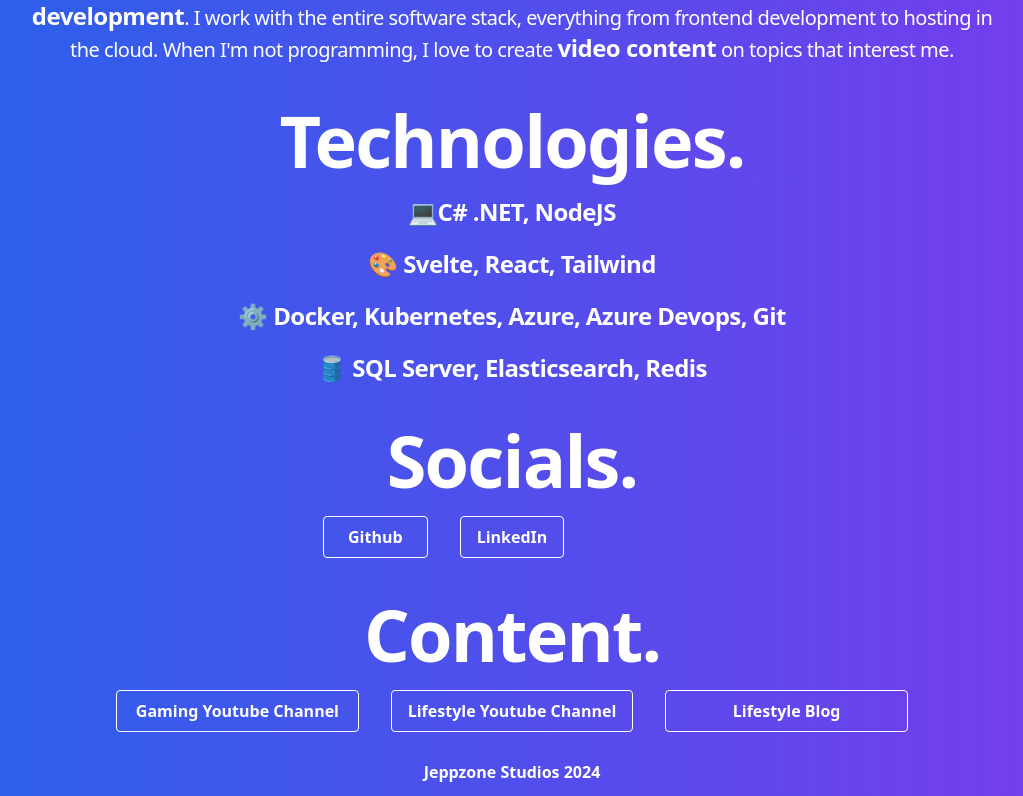
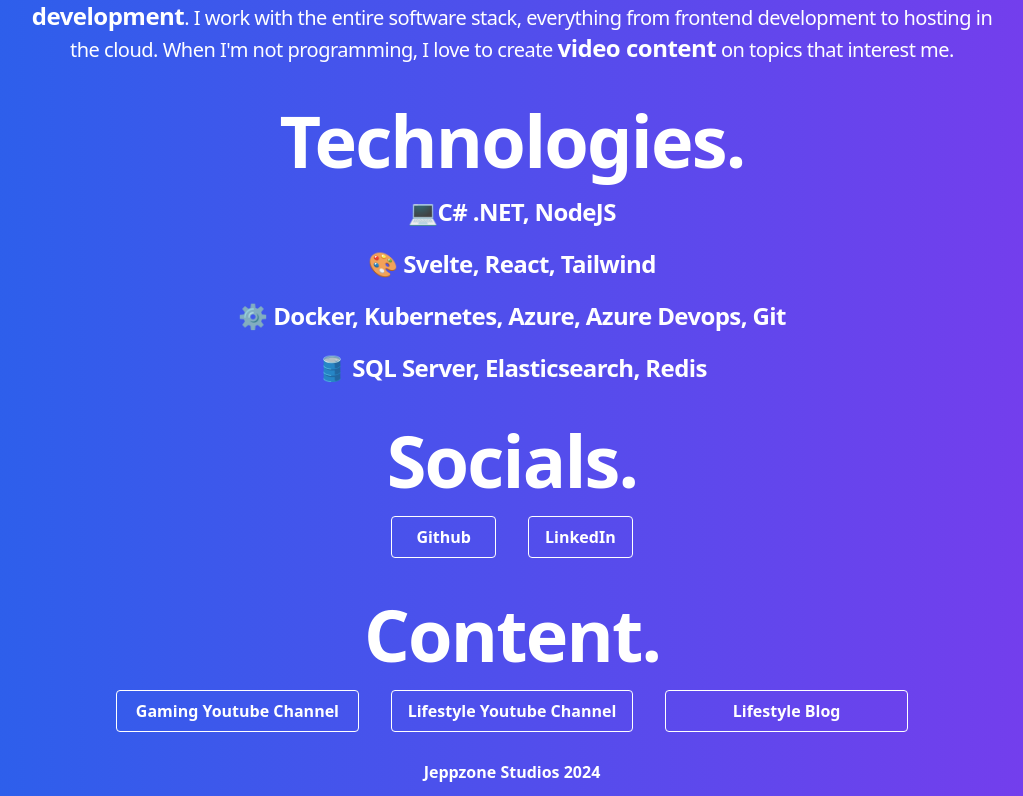
Before and after one commit to jeppzone/jeppzonestudios.se, a SvelteKit app: page / in a window 1280 px wide. Shown: the part 583-1379 px from the top of the page, without its empty margins (128-1151 px from the left). Built offline with nearby package versions, Linux system fonts and the light colour scheme; a web font is replaced by a local one.

Commit message:
Fix grid

```diff
--- a/src/routes/+page.svelte
+++ b/src/routes/+page.svelte
@@ -42,7 +42,7 @@
 	<h2 class="md:text-7xl sm:text-5xl xs:text-5xl text-center tracking-tight font-bold pt-10">
 		Socials.
 	</h2>
-	<div class="grid sm:grid-cols-3 xs:grid-cols-1 pt-5 sm:gap-8 xs:gap-4 text-center">
+	<div class="grid sm:grid-cols-2 xs:grid-cols-1 pt-5 sm:gap-8 xs:gap-4 text-center">
 		<a
 			href="https://github.com/jeppzone"
 			class="bg-transparent text-white font-semibold hover:text-white py-2 px-4 border border-white rounded"
```
